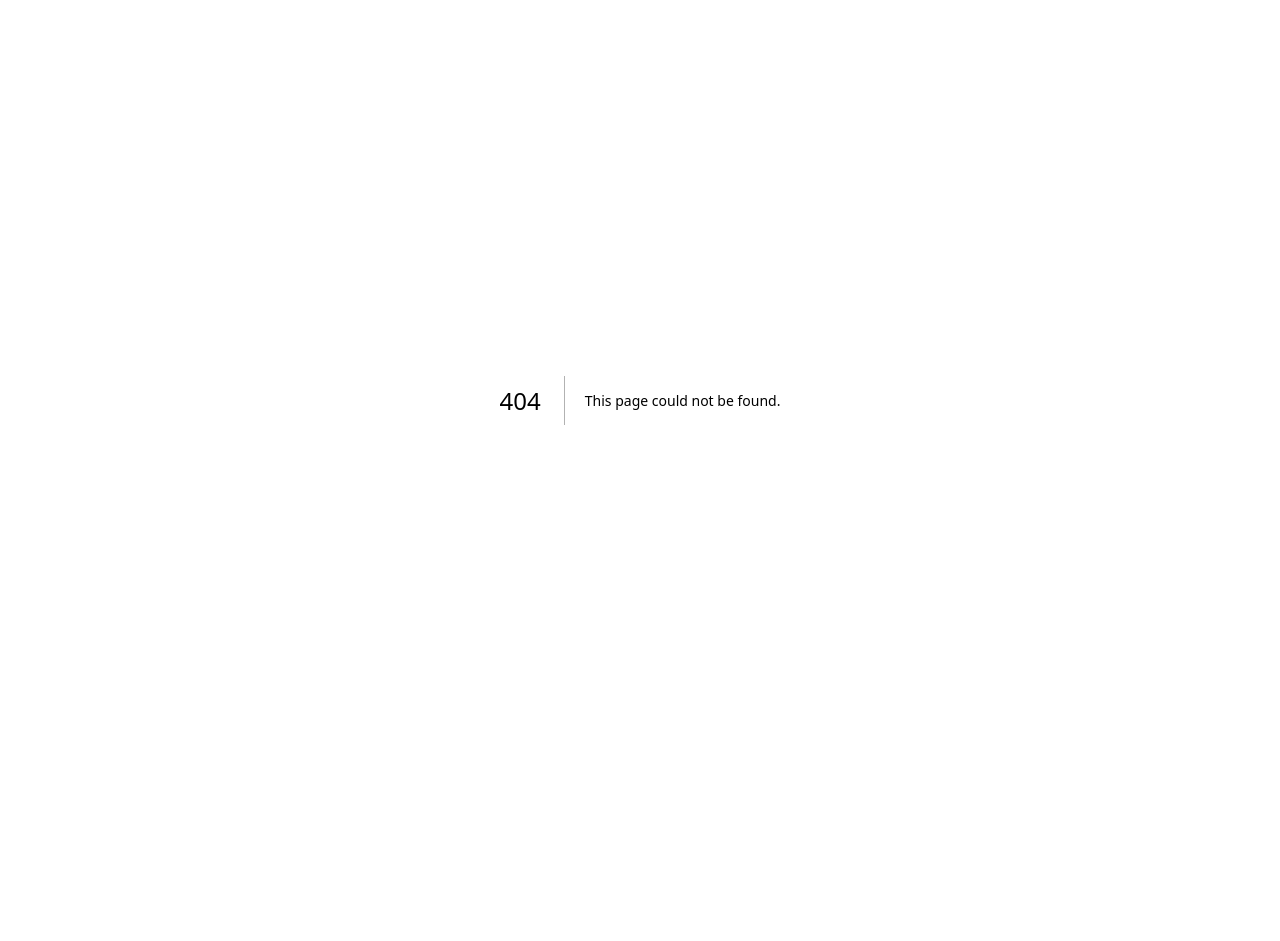
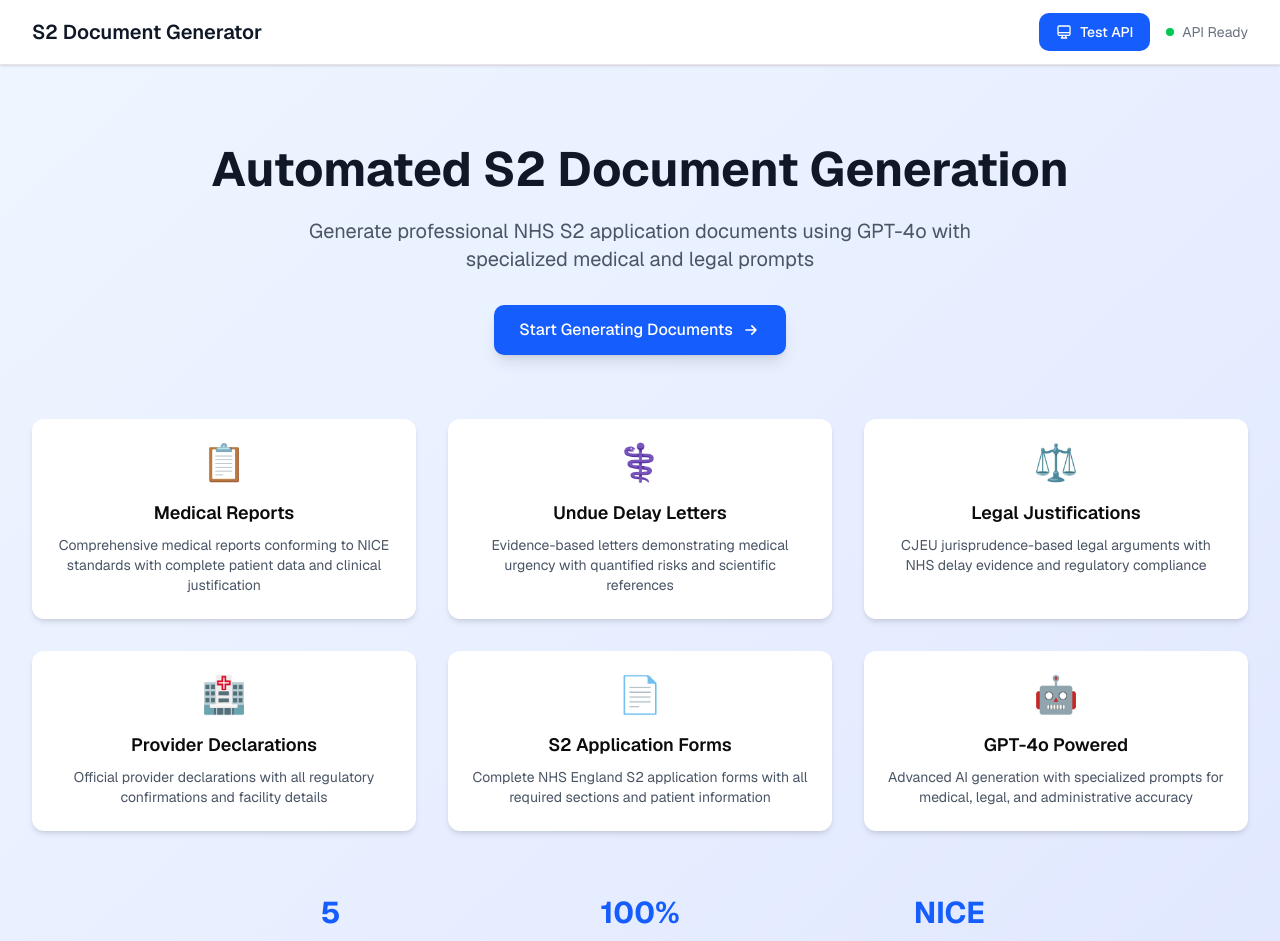
Before and after one commit to stefbach/v0-application-generator, a Next.js app: page /editor in a window 1280 px wide. Before the commit this address had no page. Shown: the top 941 px of the page. Before the commit the page ends 800 px from the top, so only its background shows below. Built offline with nearby package versions, Linux system fonts and the light colour scheme.

Commit message:
Create page.tsx

```diff
--- /dev/null
+++ b/app/editor/page.tsx
@@ -0,0 +1,133 @@
+import Link from "next/link"
+
+export default function HomePage() {
+  return (
+    <main className="min-h-screen bg-gradient-to-br from-blue-50 to-indigo-100">
+      {/* Header */}
+      <div className="border-b bg-white shadow-sm">
+        <div className="max-w-7xl mx-auto px-4 sm:px-6 lg:px-8">
+          <div className="flex justify-between items-center h-16">
+            <div>
+              <h1 className="text-xl font-semibold text-gray-900">
+                S2 Document Generator
+              </h1>
+            </div>
+            <div className="flex space-x-4">
+              <Link
+                href="/test"
+                className="inline-flex items-center px-4 py-2 border border-transparent text-sm font-medium rounded-md text-white bg-blue-600 hover:bg-blue-700 focus:outline-none focus:ring-2 focus:ring-offset-2 focus:ring-blue-500 transition-colors"
+              >
+                <svg className="w-4 h-4 mr-2" fill="none" stroke="currentColor" viewBox="0 0 24 24">
+                  <path strokeLinecap="round" strokeLinejoin="round" strokeWidth="2" d="M9.75 17L9 20l-1 1h8l-1-1-.75-3M3 13h18M5 17h14a2 2 0 002-2V5a2 2 0 00-2-2H5a2 2 0 00-2 2v10a2 2 0 002 2z" />
+                </svg>
+                Test API
+              </Link>
+              <div className="text-sm text-gray-500 flex items-center">
+                <div className="w-2 h-2 bg-green-500 rounded-full mr-2"></div>
+                API Ready
+              </div>
+            </div>
+          </div>
+        </div>
+      </div>
+
+      {/* Hero Section */}
+      <div className="max-w-7xl mx-auto px-4 sm:px-6 lg:px-8 py-20">
+        <div className="text-center">
+          <h1 className="text-5xl font-bold text-gray-900 mb-6">
+            Automated S2 Document Generation
+          </h1>
+          <p className="text-xl text-gray-600 mb-8 max-w-3xl mx-auto">
+            Generate professional NHS S2 application documents using GPT-4o with specialized medical and legal prompts
+          </p>
+
+          <div className="flex justify-center gap-4 mb-16">
+            <Link
+              href="/test"
+              className="inline-flex items-center px-6 py-3 border border-transparent text-base font-medium rounded-md text-white bg-blue-600 hover:bg-blue-700 shadow-lg hover:shadow-xl transition-all"
+            >
+              Start Generating Documents
+              <svg className="ml-2 w-5 h-5" fill="none" stroke="currentColor" viewBox="0 0 24 24">
+                <path strokeLinecap="round" strokeLinejoin="round" strokeWidth="2" d="M13 7l5 5m0 0l-5 5m5-5H6" />
+              </svg>
+            </Link>
+          </div>
+
+          {/* Features Grid */}
+          <div className="grid md:grid-cols-3 gap-8 mt-16">
+            <div className="bg-white rounded-lg shadow-md p-6">
+              <div className="text-4xl mb-4">📋</div>
+              <h3 className="text-lg font-semibold mb-2">Medical Reports</h3>
+              <p className="text-gray-600 text-sm">
+                Comprehensive medical reports conforming to NICE standards with complete patient data and clinical justification
+              </p>
+            </div>
+
+            <div className="bg-white rounded-lg shadow-md p-6">
+              <div className="text-4xl mb-4">⚕️</div>
+              <h3 className="text-lg font-semibold mb-2">Undue Delay Letters</h3>
+              <p className="text-gray-600 text-sm">
+                Evidence-based letters demonstrating medical urgency with quantified risks and scientific references
+              </p>
+            </div>
+
+            <div className="bg-white rounded-lg shadow-md p-6">
+              <div className="text-4xl mb-4">⚖️</div>
+              <h3 className="text-lg font-semibold mb-2">Legal Justifications</h3>
+              <p className="text-gray-600 text-sm">
+                CJEU jurisprudence-based legal arguments with NHS delay evidence and regulatory compliance
+              </p>
+            </div>
+
+            <div className="bg-white rounded-lg shadow-md p-6">
+              <div className="text-4xl mb-4">🏥</div>
+              <h3 className="text-lg font-semibold mb-2">Provider Declarations</h3>
+              <p className="text-gray-600 text-sm">
+                Official provider declarations with all regulatory confirmations and facility details
+              </p>
+            </div>
+
+            <div className="bg-white rounded-lg shadow-md p-6">
+              <div className="text-4xl mb-4">📄</div>
+              <h3 className="text-lg font-semibold mb-2">S2 Application Forms</h3>
+              <p className="text-gray-600 text-sm">
+                Complete NHS England S2 application forms with all required sections and patient information
+              </p>
+            </div>
+
+            <div className="bg-white rounded-lg shadow-md p-6">
+              <div className="text-4xl mb-4">🤖</div>
+              <h3 className="text-lg font-semibold mb-2">GPT-4o Powered</h3>
+              <p className="text-gray-600 text-sm">
+                Advanced AI generation with specialized prompts for medical, legal, and administrative accuracy
+              </p>
+            </div>
+          </div>
+
+          {/* Stats */}
+          <div className="grid md:grid-cols-3 gap-8 mt-16 max-w-4xl mx-auto">
+            <div className="text-center">
+              <div className="text-3xl font-bold text-blue-600 mb-2">5</div>
+              <div className="text-sm text-gray-600">Document Types</div>
+            </div>
+            <div className="text-center">
+              <div className="text-3xl font-bold text-blue-600 mb-2">100%</div>
+              <div className="text-sm text-gray-600">English Language</div>
+            </div>
+            <div className="text-center">
+              <div className="text-3xl font-bold text-blue-600 mb-2">NICE</div>
+              <div className="text-sm text-gray-600">Standards Compliant</div>
+            </div>
+          </div>
+        </div>
+      </div>
+
+      {/* Footer */}
+      <div className="border-t bg-white mt-20">
+        <div className="max-w-7xl mx-auto px-4 sm:px-6 lg:px-8 py-8 text-center text-gray-600 text-sm">
+          <p>S2 Document Generator - Automated NHS Application Documents</p>
+        </div>
+      </div>
+    </main>
+  )
+}
```
